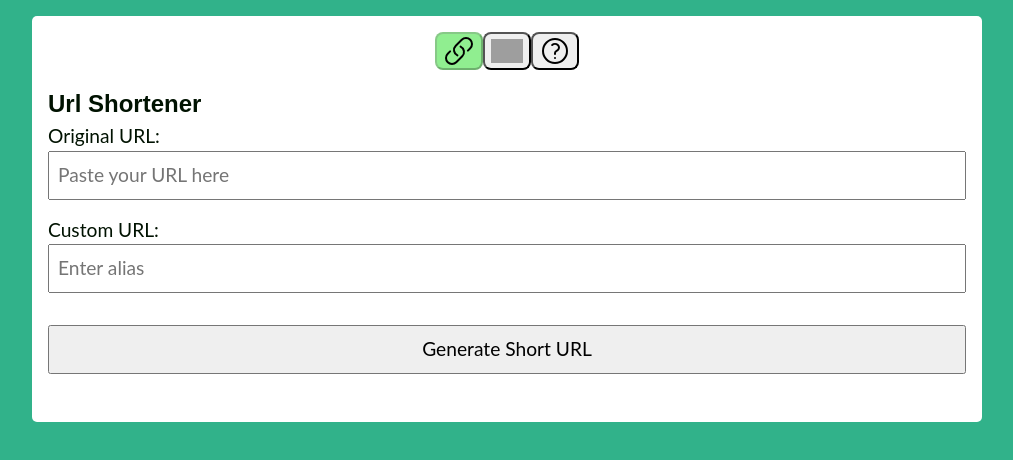
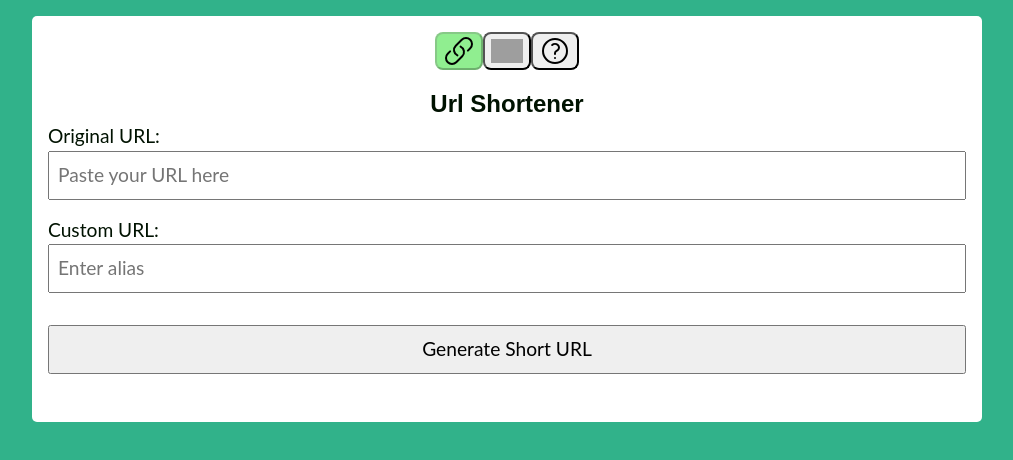
Before and after one commit to Insanityandme/flerplattformstekniker-projekt, a Vue app: page / in a window 1280 px wide. Shown: the top 460 px of the page, without its empty margins (133-1146 px from the left). Built offline with nearby package versions, Linux system fonts and the light colour scheme; grey boxes are pictures that could not be loaded.

Commit message:
style: center view heading

```diff
--- a/src/components/LinkApp.vue
+++ b/src/components/LinkApp.vue
@@ -103,6 +103,9 @@ h4,
 p {
   text-align: center;
 }
+h5 {
+  text-align: center;
+}
 
 .view-switch-buttons {
   display: flex;
```
